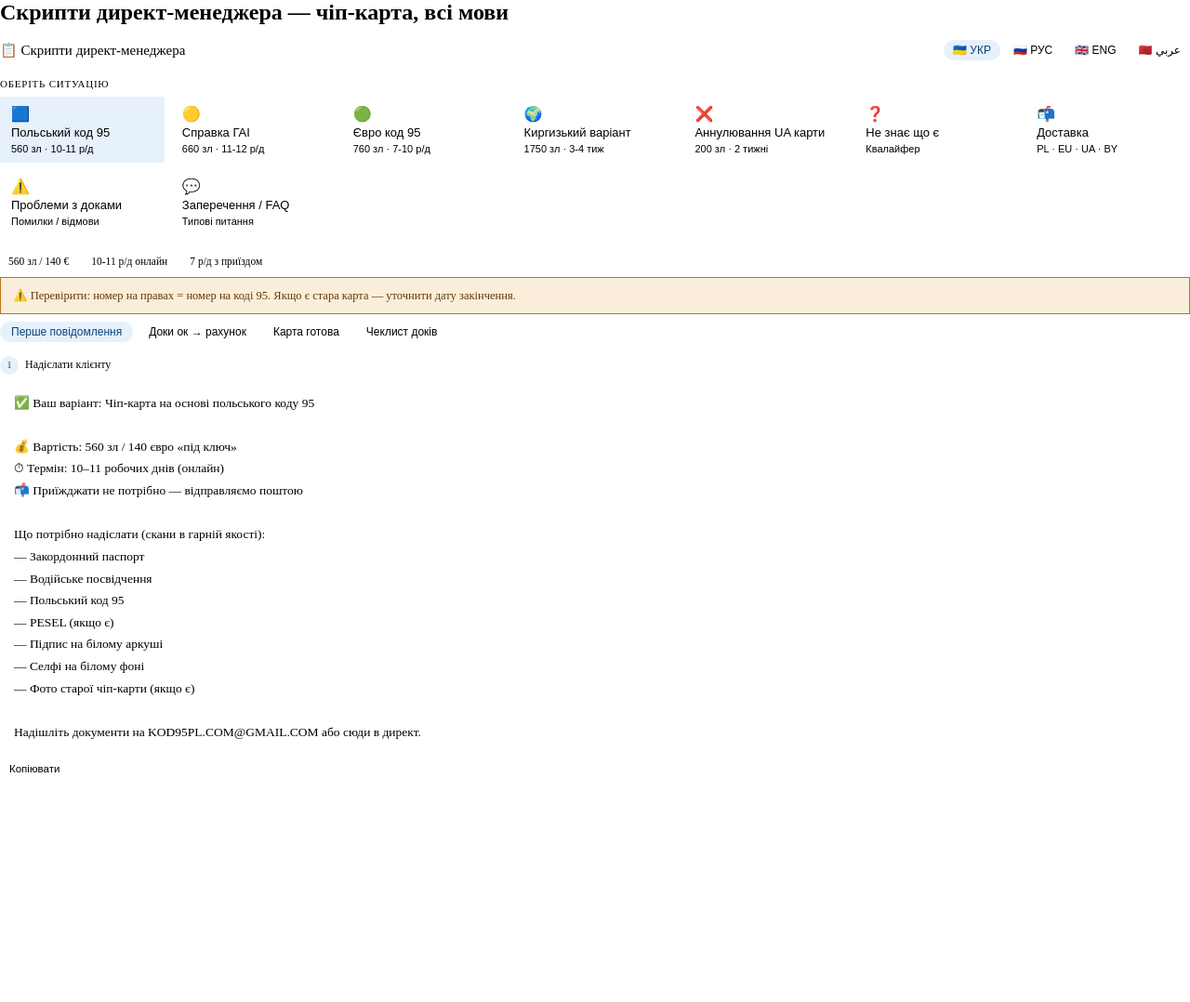
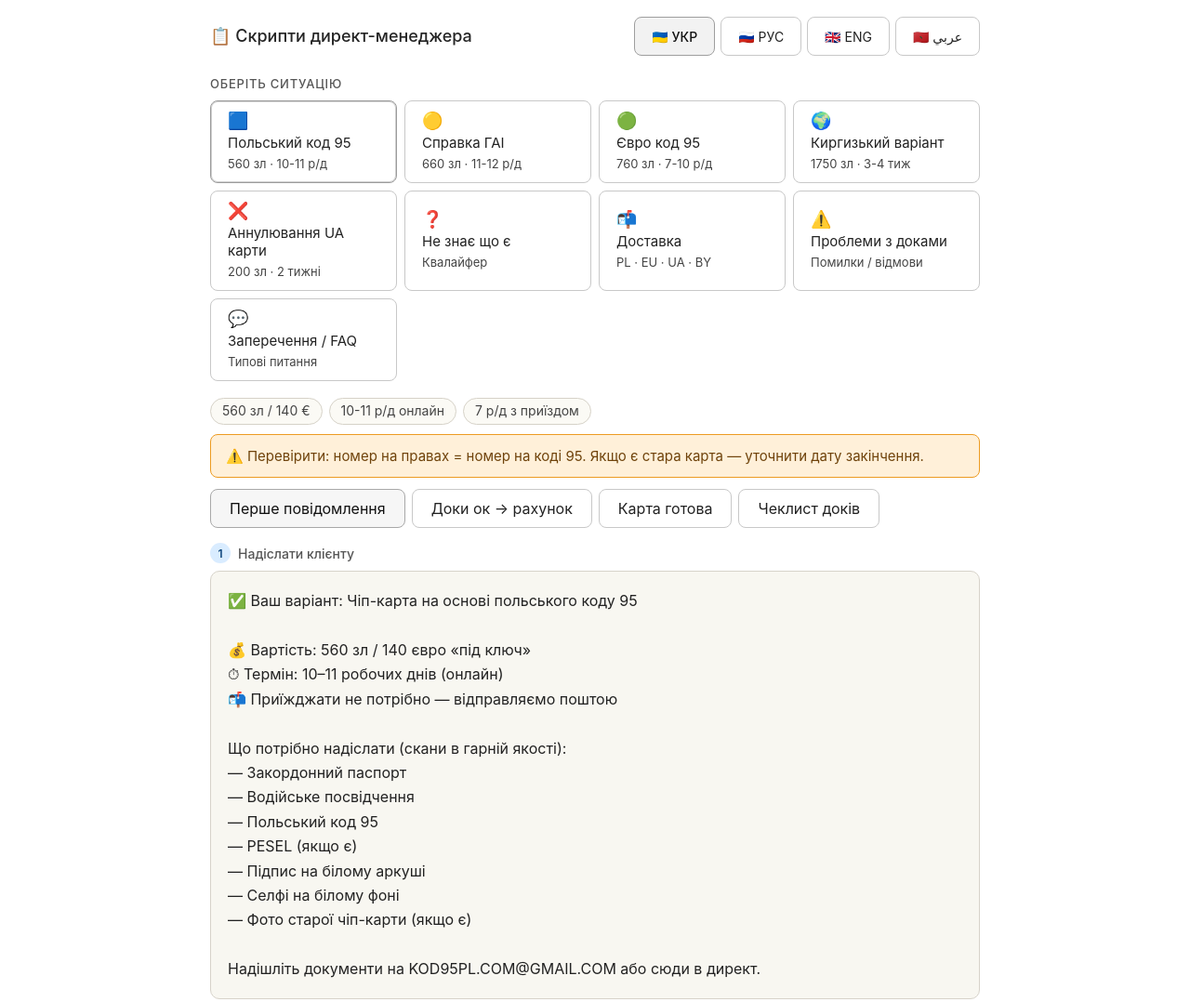
Before and after one commit to amazonikk/chip-card-scripts, a plain HTML site: page index.html in a window 1280 px wide. Shown: the top 1078 px of the page at 93% size. Before the commit the page ends 868 px from the top, so only its background shows below. Drawn offline with Linux system fonts and the light colour scheme.

Commit message:
Update index.html

```diff
--- a/index.html
+++ b/index.html
@@ -1,45 +1,130 @@
+<meta name="viewport" content="width=device-width, initial-scale=1.0">
 <h2 class="sr-only">Скрипти директ-менеджера — чіп-карта, всі мови</h2>
 <style>
+:root{
+  --font-sans:Inter,system-ui,-apple-system,BlinkMacSystemFont,"Segoe UI",Arial,sans-serif;
+  --color-text-primary:#242424;
+  --color-text-secondary:#555;
+  --color-background-primary:#fff;
+  --color-background-secondary:#f7f6f1;
+  --color-border-tertiary:#d7d3ca;
+  --color-border-secondary:#b9b3a8;
+  --border-radius-md:8px;
+  --border-radius-lg:10px;
+}
 *{box-sizing:border-box;margin:0;padding:0}
-.w{padding:1rem 0;font-family:var(--font-sans)}
-.topbar{display:flex;align-items:center;justify-content:space-between;flex-wrap:wrap;gap:10px;margin-bottom:1.2rem}
-.title{font-size:15px;font-weight:500;color:var(--color-text-primary)}
-.lang-row{display:flex;gap:4px}
-.lang-btn{font-size:12px;padding:4px 10px;border-radius:20px;border:0.5px solid var(--color-border-tertiary);background:var(--color-background-primary);cursor:pointer;color:var(--color-text-secondary);font-weight:400}
-.lang-btn.on{background:#E6F1FB;color:#0C447C;border-color:#378ADD;font-weight:500}
-.sec-label{font-size:11px;font-weight:500;color:var(--color-text-secondary);letter-spacing:.07em;text-transform:uppercase;margin:1.2rem 0 .5rem}
-.nav-grid{display:grid;grid-template-columns:repeat(auto-fit,minmax(155px,1fr));gap:7px;margin-bottom:1.2rem}
-.nav-btn{background:var(--color-background-primary);border:0.5px solid var(--color-border-tertiary);border-radius:var(--border-radius-md);padding:9px 12px;cursor:pointer;text-align:left;transition:border-color .12s,background .12s}
-.nav-btn:hover{background:var(--color-background-secondary);border-color:var(--color-border-secondary)}
-.nav-btn.on{border-color:#378ADD;border-width:1.5px;background:#E6F1FB}
-.nb-ico{font-size:16px;margin-bottom:3px;display:block}
-.nb-t{font-size:13px;font-weight:500;color:var(--color-text-primary);display:block;line-height:1.3}
-.nb-s{font-size:11px;color:var(--color-text-secondary);margin-top:2px;display:block}
+html{-webkit-text-size-adjust:100%}
+body{margin:0;background:#fff;color:var(--color-text-primary)}
+.sr-only{position:absolute!important;width:1px;height:1px;padding:0;margin:-1px;overflow:hidden;clip:rect(0,0,0,0);white-space:nowrap;border:0}
+.w{
+  width:min(100%,860px);
+  max-width:860px;
+  margin:0 auto;
+  padding:18px 16px 28px;
+  font-family:var(--font-sans);
+  color:var(--color-text-primary);
+  overflow-x:hidden;
+}
+.topbar{display:flex;align-items:center;justify-content:space-between;gap:12px;margin-bottom:22px}
+.title{font-size:18px;font-weight:500;line-height:1.25;color:var(--color-text-primary)}
+.lang-row{display:flex;gap:6px;flex-wrap:wrap;justify-content:flex-end}
+.lang-btn,.nav-btn,.tb,.cp{-webkit-tap-highlight-color:transparent;font-family:inherit}
+.lang-btn{
+  min-height:42px;
+  font-size:14px;
+  padding:8px 18px;
+  border-radius:8px;
+  border:1px solid #c8c8c8;
+  background:#fff;
+  cursor:pointer;
+  color:#222;
+  font-weight:400;
+  white-space:nowrap;
+}
+.lang-btn.on{background:#f2f2f2;color:#111;border-color:#9e9e9e;font-weight:500}
+.sec-label{font-size:13px;font-weight:500;color:#555;letter-spacing:.06em;text-transform:uppercase;margin:8px 0 10px}
+.nav-grid{display:grid;grid-template-columns:repeat(4,minmax(0,1fr));gap:8px;margin-bottom:18px}
+.nav-btn{
+  min-width:0;
+  min-height:88px;
+  background:#fff;
+  border:1px solid #c8c8c8;
+  border-radius:8px;
+  padding:12px 18px;
+  cursor:pointer;
+  text-align:left;
+  transition:border-color .12s,background .12s,box-shadow .12s;
+}
+.nav-btn:hover{background:#fafafa;border-color:#a9a9a9}
+.nav-btn.on{border-color:#9c9c9c;background:#fff;box-shadow:0 0 0 1px #d0d0d0 inset}
+.nb-ico{font-size:18px;margin-bottom:6px;display:block;line-height:1}
+.nb-t{font-size:15px;font-weight:400;color:#222;display:block;line-height:1.25;overflow-wrap:anywhere}
+.nb-s{font-size:13px;color:#444;margin-top:4px;display:block;line-height:1.25;overflow-wrap:anywhere}
 .panel{display:none}.panel.on{display:block}
-.tabs{display:flex;gap:5px;flex-wrap:wrap;margin-bottom:.9rem}
-.tb{font-size:12px;padding:4px 12px;border-radius:20px;border:0.5px solid var(--color-border-tertiary);background:var(--color-background-primary);cursor:pointer;color:var(--color-text-secondary)}
-.tb.on{background:#E6F1FB;color:#0C447C;border-color:#378ADD;font-weight:500}
+.tabs{display:flex;gap:7px;flex-wrap:wrap;margin:12px 0 16px}
+.tb{
+  min-height:42px;
+  font-size:16px;
+  padding:8px 20px;
+  border-radius:8px;
+  border:1px solid #c8c8c8;
+  background:#fff;
+  cursor:pointer;
+  color:#222;
+  white-space:nowrap;
+}
+.tb.on{background:#f6f6f6;color:#111;border-color:#a8a8a8;font-weight:400}
 .sub{display:none}.sub.on{display:block}
-.alert{background:#FAEEDA;border:0.5px solid #BA7517;border-radius:var(--border-radius-md);padding:9px 13px;font-size:12.5px;color:#633806;margin:8px 0;line-height:1.6}
-.alert-r{background:#FCEBEB;border:0.5px solid #E24B4A;border-radius:var(--border-radius-md);padding:9px 13px;font-size:12.5px;color:#791F1F;margin:8px 0;line-height:1.6}
-.alert-g{background:#EAF3DE;border:0.5px solid #639922;border-radius:var(--border-radius-md);padding:9px 13px;font-size:12.5px;color:#27500A;margin:8px 0;line-height:1.6}
-.mbox{background:var(--color-background-secondary);border:0.5px solid var(--color-border-tertiary);border-radius:var(--border-radius-lg);padding:13px 15px;font-size:13.5px;line-height:1.75;color:var(--color-text-primary);white-space:pre-wrap;word-break:break-word;margin-top:6px}
-.hl{background:#FAEEDA;color:#633806;border-radius:3px;padding:0 3px;font-weight:500}
-.cp{margin-top:5px;font-size:11.5px;color:var(--color-text-secondary);cursor:pointer;background:none;border:0.5px solid var(--color-border-tertiary);border-radius:var(--border-radius-md);padding:3px 10px;display:inline-flex;align-items:center;gap:4px}
-.cp:hover{background:var(--color-background-secondary)}
-.cp.ok{color:#27500A;border-color:#639922;background:#EAF3DE}
-.cl{list-style:none;margin-top:6px}
-.cl li{font-size:13px;padding:5px 0;border-bottom:0.5px solid var(--color-border-tertiary);color:var(--color-text-primary);display:flex;align-items:flex-start;gap:7px;line-height:1.5}
-.cl li:last-child{border:none}
-.ci{color:#639922;flex-shrink:0;margin-top:1px}
-.wi{color:#BA7517;flex-shrink:0;margin-top:1px}
-.step-h{display:flex;align-items:center;gap:7px;margin-bottom:3px}
-.sn{width:20px;height:20px;border-radius:50%;background:#E6F1FB;color:#0C447C;font-size:10px;font-weight:500;display:flex;align-items:center;justify-content:center;flex-shrink:0}
-.st{font-size:12px;font-weight:500;color:var(--color-text-secondary)}
-.blk{margin-bottom:1rem}
-.info-row{display:flex;gap:6px;flex-wrap:wrap;margin:6px 0}
-.ic{font-size:11.5px;padding:3px 9px;border-radius:20px;border:0.5px solid var(--color-border-tertiary);background:var(--color-background-secondary);color:var(--color-text-secondary)}
-hr.div{border:none;border-top:0.5px solid var(--color-border-tertiary);margin:1rem 0}
+.alert,.alert-r,.alert-g{
+  border-radius:8px;
+  padding:12px 16px;
+  font-size:15px;
+  margin:10px 0;
+  line-height:1.45;
+  overflow-wrap:anywhere;
+}
+.alert{background:#fff0d9;border:1px solid #ed9b22;color:#6f430b}
+.alert-r{background:#fff0f0;border:1px solid #e24b4a;color:#791f1f}
+.alert-g{background:#edf7e5;border:1px solid #639922;color:#27500a}
+.mbox{
+  width:100%;
+  max-width:100%;
+  background:#f8f7f1;
+  border:1px solid #d7d3ca;
+  border-radius:10px;
+  padding:18px 18px;
+  font-size:16px;
+  line-height:1.65;
+  color:#222;
+  white-space:pre-wrap;
+  overflow-wrap:anywhere;
+  word-break:normal;
+  margin-top:8px;
+}
+.hl{background:#fff0d9;color:#633806;border-radius:3px;padding:0 3px;font-weight:500}
+.cp{
+  margin-top:6px;
+  font-size:14px;
+  color:#333;
+  cursor:pointer;
+  background:#fff;
+  border:1px solid #c8c8c8;
+  border-radius:8px;
+  padding:9px 18px;
+  display:inline-flex;
+  align-items:center;
+  gap:4px;
+  min-height:42px;
+}
+.cp:hover{background:#f6f6f6}.cp.ok{color:#27500a;border-color:#639922;background:#eaf3de}
+.cl{list-style:none;margin-top:8px;background:#f8f7f1;border:1px solid #d7d3ca;border-radius:10px;padding:10px 16px}
+.cl li{font-size:16px;padding:8px 0;border-bottom:1px solid #dedbd2;color:#222;display:flex;align-items:flex-start;gap:8px;line-height:1.5;overflow-wrap:anywhere}
+.cl li:last-child{border:none}.ci{color:#639922;flex-shrink:0;margin-top:1px}.wi{color:#ba7517;flex-shrink:0;margin-top:1px}
+.step-h{display:flex;align-items:center;gap:8px;margin-bottom:8px}.sn{width:22px;height:22px;border-radius:50%;background:#d9ecff;color:#0c447c;font-size:12px;font-weight:600;display:flex;align-items:center;justify-content:center;flex-shrink:0}.st{font-size:14px;font-weight:500;color:#555}.blk{margin-bottom:18px}
+.info-row{display:flex;gap:7px;flex-wrap:wrap;margin:8px 0}.ic{font-size:14px;padding:5px 12px;border-radius:20px;border:1px solid #d6d2c8;background:#fbfaf5;color:#444;line-height:1.2;white-space:nowrap}hr.div{border:none;border-top:1px solid #d7d3ca;margin:18px 0}
+@media (max-width:900px){.w{max-width:100%;padding:16px}.nav-grid{grid-template-columns:repeat(3,minmax(0,1fr))}.nav-btn{padding:12px 14px}.tb{font-size:15px;padding:8px 16px}}
+@media (max-width:680px){.topbar{align-items:flex-start;flex-direction:column}.lang-row{justify-content:flex-start;width:100%}.lang-btn{flex:1 1 calc(50% - 6px);padding:8px 10px}.nav-grid{grid-template-columns:repeat(2,minmax(0,1fr));gap:8px}.nav-btn{min-height:86px}.tabs{gap:8px}.tb{flex:1 1 calc(50% - 8px);font-size:14px;padding:9px 10px}.mbox{font-size:15px;padding:16px 14px;line-height:1.6}.alert,.alert-r,.alert-g{font-size:14px;padding:11px 12px}.title{font-size:17px}}
+@media (max-width:430px){.w{padding:14px 10px 24px}.nav-grid{grid-template-columns:1fr}.nav-btn{min-height:74px;padding:11px 13px}.nb-ico{display:inline-block;margin:0 8px 0 0;vertical-align:top}.nb-t{display:inline;font-size:15px}.nb-s{margin-left:30px;font-size:13px}.lang-btn{font-size:13px;min-height:40px}.tb{flex:1 1 100%;min-height:40px}.ic{font-size:13px}.mbox{font-size:14.5px;padding:14px 12px}.cl li{font-size:14.5px}.cp{width:100%;justify-content:center}}
 </style>
 
 <div class="w">
```
